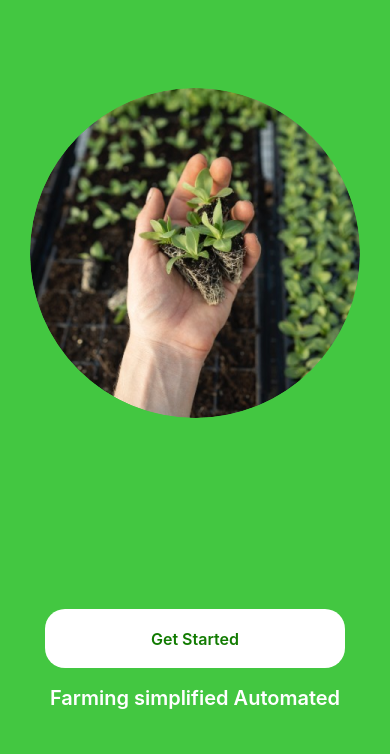
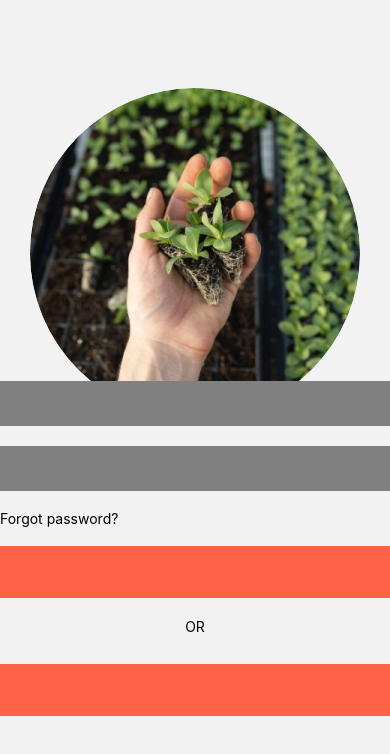
Before and after one commit to anirudh-mk/agriculture-automation-using-iot-frontend-app, a React Native app: screen /loginScreen in a window 390 px wide. Shown: the top 754 px of the page. Built offline with nearby package versions, Linux system fonts and the light colour scheme.

Commit message:
feat(screen/LoginScreen.js) set all screen elaments

```diff
--- a/App.js
+++ b/App.js
@@ -5,6 +5,7 @@ import { createStackNavigator } from '@react-navigation/stack';
 
 import MainScreen from './screens/MainScreen';
 import WelcomeScreen from './screens/WelcomeScreen';
+import LoginScreen from './screens/LoginScreen';
 
 const screenOptions = {
   tabBarShowLabel:false,
@@ -32,6 +33,7 @@ const App = () => {
         >
         <Screen.Screen name="welcomeScreen" component={ WelcomeScreen } />
         <Screen.Screen name="mainScreen" component={ MainScreen }/>
+        <Screen.Screen name="loginScreen" component={ LoginScreen }/>
       </Screen.Navigator>
     </NavigationContainer>
   );
--- a/screens/LoginScreen.js
+++ b/screens/LoginScreen.js
@@ -0,0 +1,99 @@
+import { View, Text, StyleSheet } from 'react-native'
+import React from 'react'
+import CirculerImage from '../components/CirculerImage'
+
+const LoginScreen = () => {
+  return (
+    <View style={ styles.screen }>
+        <View style={ styles.imageContainer }>
+            <CirculerImage
+                source={ require('../assets/icon.png') }
+                size={ 330 }
+                border={ 0 }
+
+            />
+        </View>
+        <View style={ styles.userNameContainer }>
+
+        </View>
+        <View style={ styles.passwordContainer }>
+
+        </View>
+        <View style={ styles.forgotPassword }>
+            <Text style={ styles.forgotPasswordText }>Forgot password?</Text>
+        </View>
+        <View style={ styles.LoginButtonContainer }>
+
+        </View>
+        <View style={ styles.orContainer }>
+            <Text style={ styles.orText }>OR</Text>
+        </View>
+        <View style={ styles.LoginWithGoogleContainer }>
+
+        </View>
+    </View>
+  )
+}
+
+const styles = StyleSheet.create({
+    screen:{
+        flex:1,
+    },
+    imageContainer:{
+        position:'absolute',
+        alignItems:'center',
+        width:'100%',
+        top:88,
+    },
+    userNameContainer:{
+        position:'absolute',
+        alignItems:'center',
+        width:'100%',
+        top:381,
+        height:45,
+        backgroundColor:'gray'
+    },
+    passwordContainer:{
+        position:'absolute',
+        alignItems:'center',
+        width:'100%',
+        top:446,
+        height:45,
+        backgroundColor:'gray'
+    },
+    forgotPassword:{
+        position:'absolute',
+        width:'100%',
+        top:510,
+    },
+    forgotPasswordText:{
+
+    },
+    LoginButtonContainer:{
+        position:'absolute',
+        alignItems:'center',
+        width:'100%',
+        top:546,
+        height:52,
+        backgroundColor:'tomato'
+    },
+    orContainer:{
+        position:'absolute',
+        width:'100%',
+        alignItems:'center',
+        top:618,
+    },
+    orText:{
+
+    },
+    LoginWithGoogleContainer:{
+        position:'absolute',
+        alignItems:'center',
+        width:'100%',
+        top:664,
+        height:52,
+        backgroundColor:'tomato'
+    },
+})
+
+export default LoginScreen
--- a/screens/WelcomeScreen.js
+++ b/screens/WelcomeScreen.js
@@ -24,7 +24,7 @@ const WelcomeScreen = () => {
             borderRadious={ 20 }
             name='Get Started'
             textColor={ colors.secondery }
-            route='mainScreen'
+            route='loginScreen'
           />
       </View>
       <View style={ styles.textContainer }>
```
